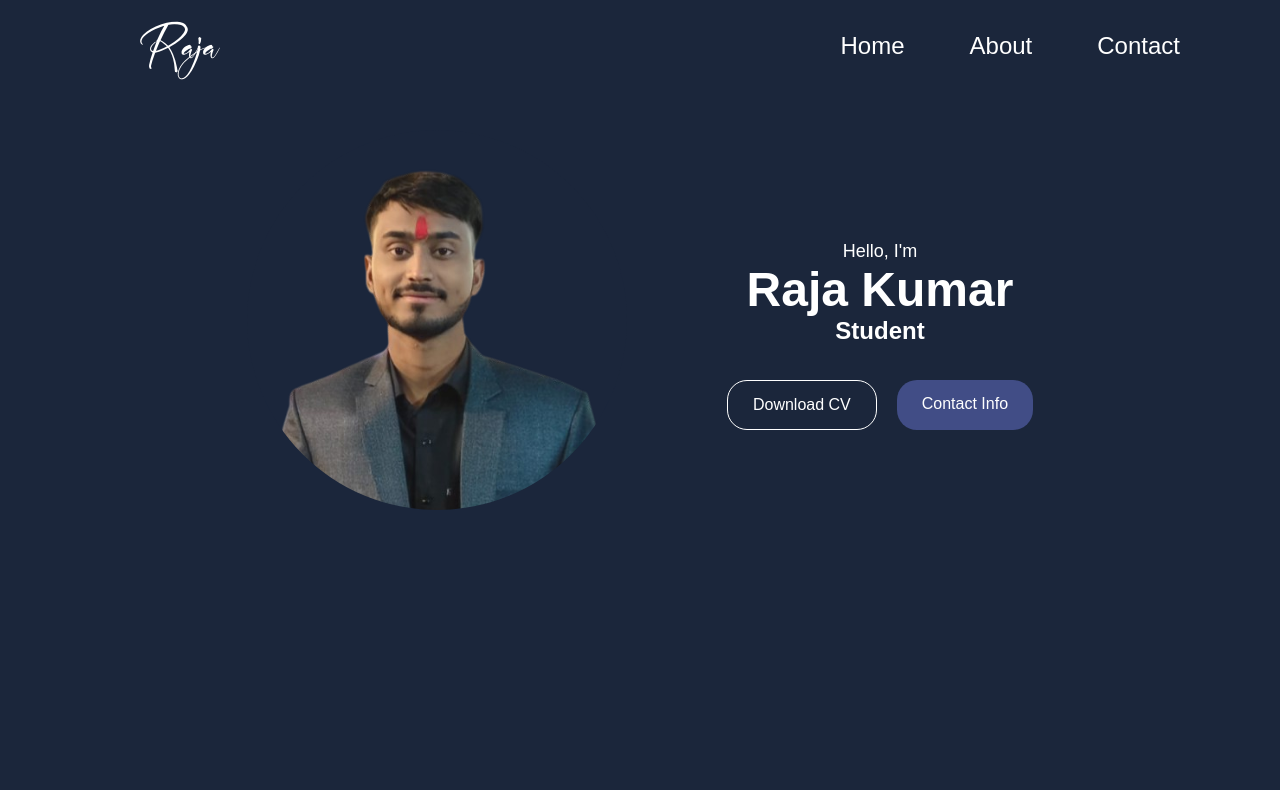
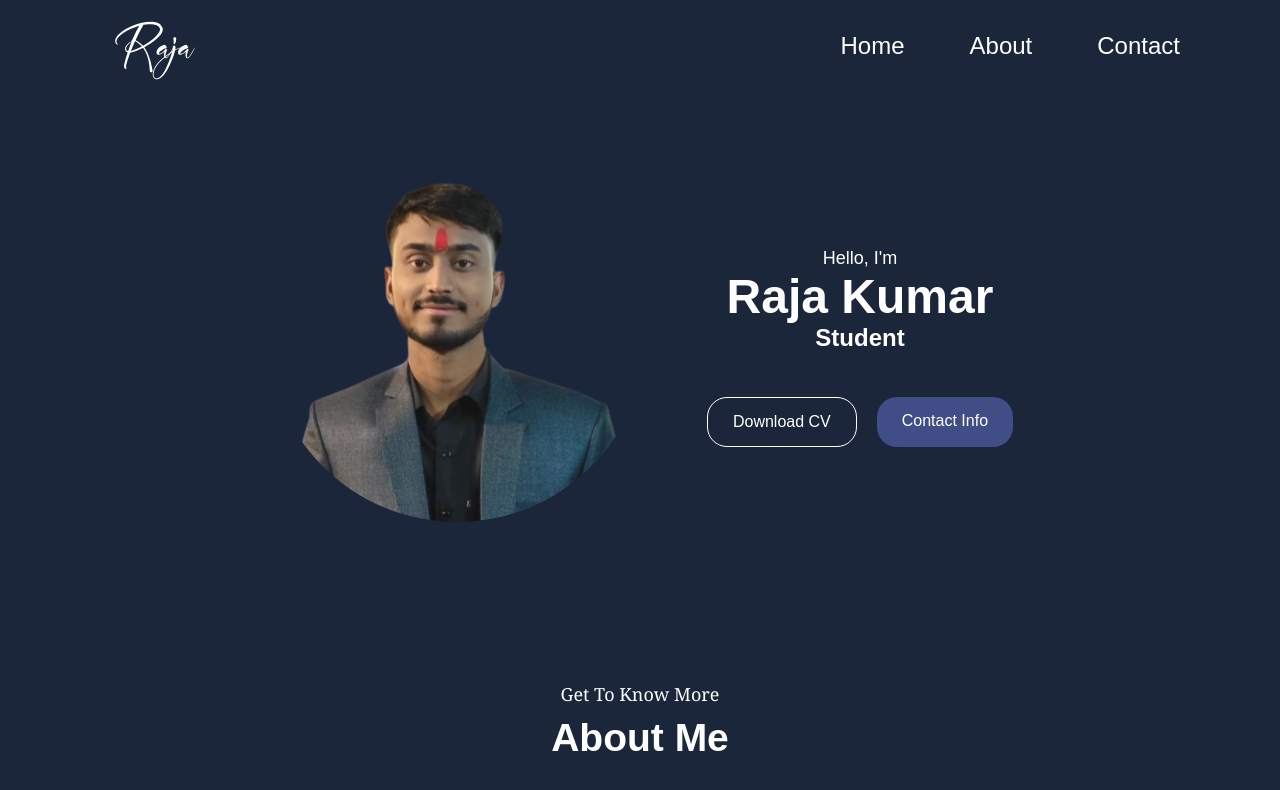
Before and after one commit to Raja-Kumar23/Portfolio-, a plain HTML site: page index.html in a window 1280 px wide. Drawn offline with Linux system fonts and the light colour scheme.

Commit message:
starting about pages

```diff
--- a/index.html
+++ b/index.html
@@ -12,9 +12,9 @@
     <nav class="navbar">
         <a class="logo"> Raja</a>
         <ul class="nav-links">
-            <li><a href="home">Home</a></li>
-            <li><a href="About">About</a></li>
-            <li><a href="Contact">Contact</a></li>
+            <li><a href="#home">Home</a></li>
+            <li><a href="#About">About</a></li>
+            <li><a href="#Contact">Contact</a></li>
         </ul>
         <div class="menu-icon" onclick="toggleMenu()">&#9776;</div>
     </nav>
@@ -25,10 +25,15 @@
         <h1 class="name">Raja Kumar</h1>
         <h2 class="role">Student</h2>
     <div class="botm">
-            <a href="./assets/resume-example.pdf" class="btncv" download>Download CV</a>
+            <a href="resume-example.pdf" class="btncv" download>Download CV</a>
             <a href="#contact" class="btn ">Contact Info</a>
-
     </div>
+    </section>
+    <section id="About">
+     <div class="head">
+        <p class="get">Get To Know More  </p>
+        <h3 class="abt">About Me</h3>
+     </div>
     </section>
 </body>
 </html>
--- a/styles.css
+++ b/styles.css
@@ -6,6 +6,10 @@
     font-family: 'Montserrat', sans-serif;
     background-color: #1b263b ;
 }
+html {
+    scroll-behavior: smooth;
+}
+
 
 @font-face {
     font-family: external;
@@ -16,18 +20,17 @@
     justify-content: space-between;
     align-items: center;
     padding: 12px 100px;
-    position: fixed;
     width: 100%;
     top: 0;
     left: 0;
     z-index: 1000;
-
+    min-height: 80px;
 }
 
 .logo {
     color: white;
     font-size: 50px;
-    padding-left: 40px;
+    padding-left: 15px;
     font-family: external;
 
 }
@@ -35,6 +38,7 @@
 .nav-links {
     list-style: none;
     display: flex;
+
 }
 
 .nav-links li {
@@ -84,7 +88,7 @@
     width: 380px;
     height: 380px;
     border-radius: 50%;
-   margin-top: 130px;
+   margin-top: 50px;
    object-fit: cover;
   margin-bottom: 80px;
 }
@@ -92,10 +96,9 @@
 #home{
     display: flex;
     align-items: center;
-    gap: 100px;
+    gap: 60px;
     text-align: center;
     justify-content: center;
-
 
 }
 .start{
@@ -103,7 +106,6 @@
    flex-direction: column;
    align-items: center;
    justify-content: center;
-   margin-top: 80px;
 
 }
 .intro {
@@ -126,7 +128,7 @@
 }
 
 .botm{
-    margin-top: 15px;
+    margin-top: 5px;
     display: flex;
     justify-content: center;
     gap: 20px;
@@ -157,6 +159,28 @@
     background-color: rgb(52, 61, 107);
     color: white;
     border-color: rgb(52, 61, 107);
+}
+
+.head{
+   display: flex;
+   flex-direction: column;
+   align-items: center;
+    justify-content: center;
+    padding-top: 80px;
+    color: white;
+}
+
+.get{
+    font-size: 18px;
+    margin-bottom: 10px;
+    font-weight: 300;
+    font-family: Georgia, 'Times New Roman', Times, serif;
+}
+.abt{
+    font-size: 39px;
+}
+.botm{
+    padding-top: 20px;
 }
 
 
@@ -190,9 +214,7 @@
         margin: 17px 0;
     }
 
-    .logo{
-        padding-left: 0px;
-    }
+
     .menu-icon {
         display: block;
     }
@@ -201,8 +223,9 @@
         flex-direction: column;
         align-items: center;
         justify-content: center;
-        padding:15px;
-        gap:0px;
+        padding-top: 20px;
+        gap: 0px;
+
     }
 
     .profile {
@@ -210,12 +233,12 @@
         height: 250px;
         margin-bottom: 0px;
         object-fit: cover;
-       margin-bottom: 30px;
+       margin-bottom:-20px;
     }
 
     .start {
         text-align: center;
-
+        margin-top: 65px;
 
     }
 
```
Also changed, not shown: pass.jpg (added), rename.png (added).
